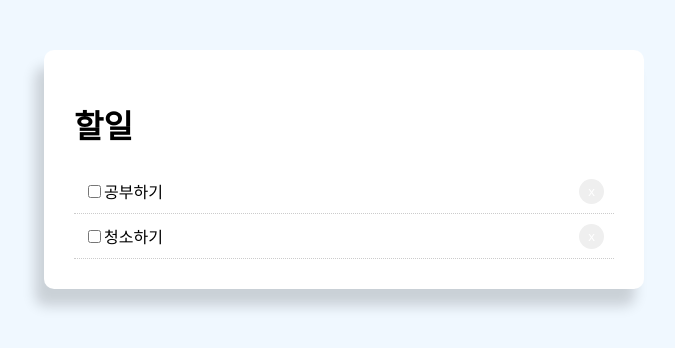
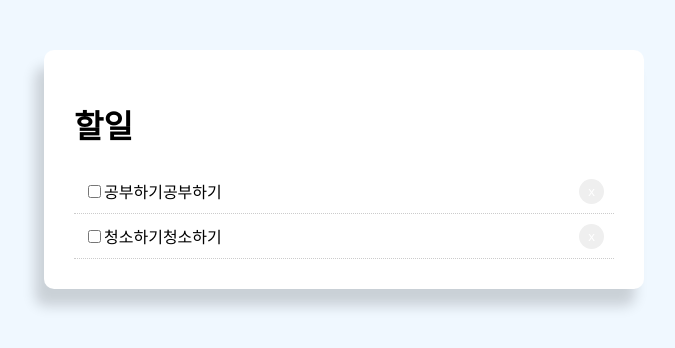
Before and after one commit to minsuRob/React_Boot_CloneCoding, a React (Create React App) app: page / in a window 1280 px wide. Shown: the top 348 px of the page, without its empty margins (296-971 px from the left). Built offline with nearby package versions, Linux system fonts and the light colour scheme.

Commit message:
refact : fix indent.

```diff
--- a/src/App.js
+++ b/src/App.js
@@ -47,6 +47,7 @@ export default class App extends Component {
             <input type="checkbox" defaultChecked={false} />
             {data.title}
             <button style={this.btnStyle}>x</button>
+             {data.title}
           </div>
           ))}
         </div>
```
Lines whose indentation alone changed are shown as unchanged.
